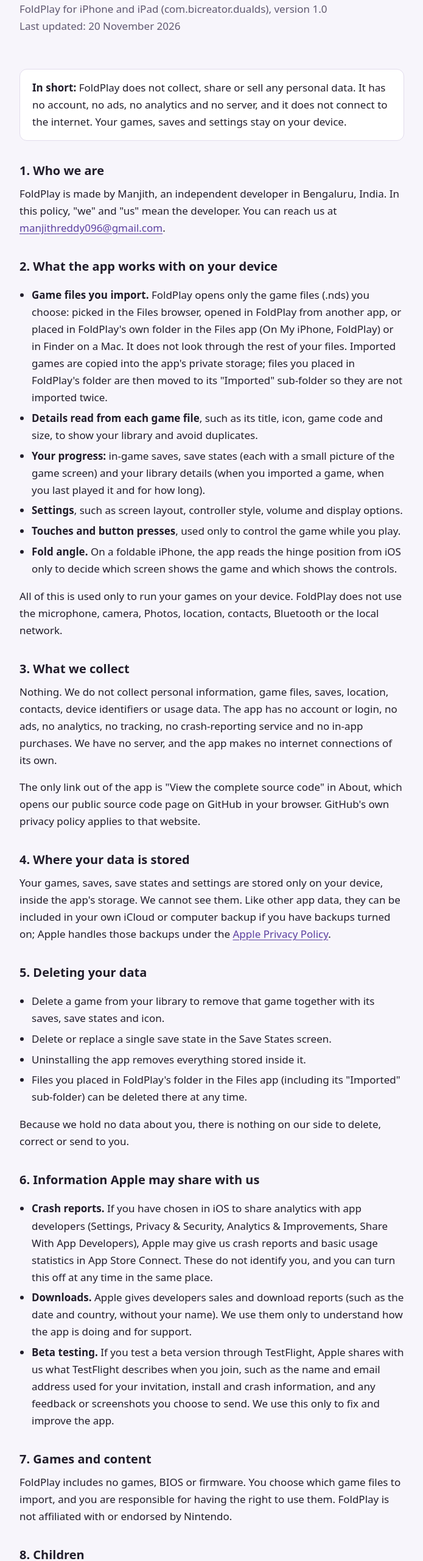
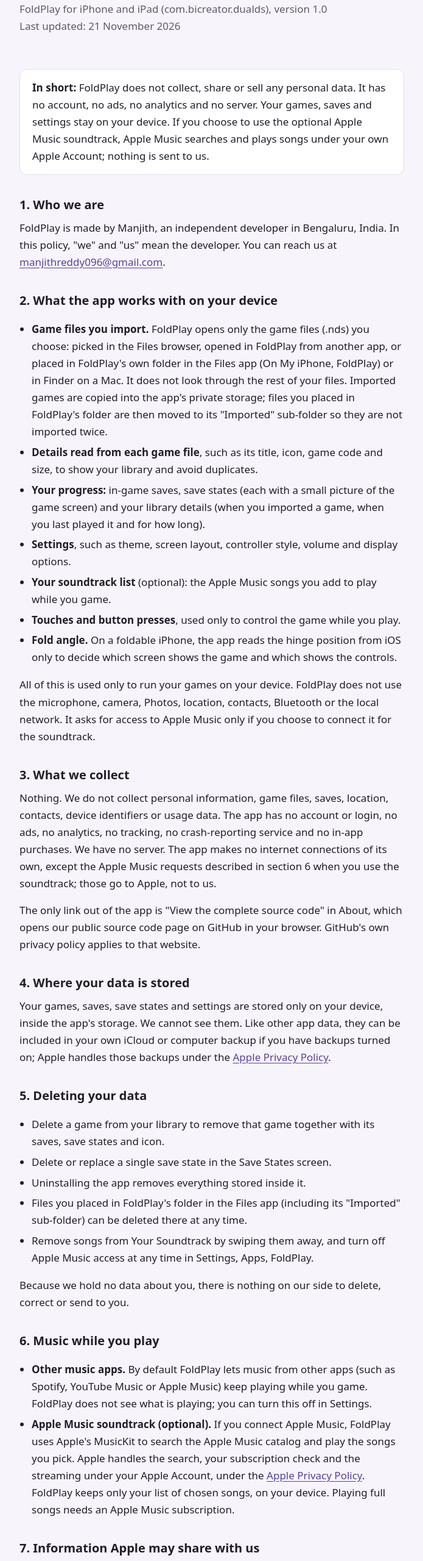
Before and after one commit to bi-creator/foldplay-privacy, a plain HTML site: page privacy.html in a window 1280 px wide. Shown: the part 100-2660 px from the top of the page at 61% size, without its empty margins (292-987 px from the left). Drawn offline with Linux system fonts and the light colour scheme.

Commit message:
Privacy policy: optional Apple Music soundtrack, music from other apps, themes (21 November 2026)
Co-Authored-By: Claude Opus 5.5 <noreply@anthropic.com>
Claude-Session: https://claude.ai/code/session_01XA6WVmMX3pDCBHDgGvdHVV

```diff
--- a/privacy.html
+++ b/privacy.html
@@ -4,7 +4,7 @@
 <meta charset="utf-8">
 <meta name="viewport" content="width=device-width, initial-scale=1">
 <title>Privacy Policy: FoldPlay</title>
-<meta name="description" content="Privacy policy for the FoldPlay app for iPhone and iPad. The app collects no personal data and does not connect to the internet; your games and saves stay on your device.">
+<meta name="description" content="Privacy policy for the FoldPlay app for iPhone and iPad. The app collects no personal data; your games and saves stay on your device. The optional Apple Music soundtrack is handled by Apple.">
 <meta name="color-scheme" content="light dark">
 <style>
 :root{--bg:#f7f5fb;--fg:#211d2b;--muted:#5f5870;--accent:#5b3fa0;--card:#ffffff;--line:#e2dcec;--focus:#1a56c4}
@@ -34,11 +34,11 @@ footer{color:var(--muted);font-size:.9375rem;border-top:1px solid var(--line);ma
 <header>
   <p class="meta"><a href="/">FoldPlay</a></p>
   <h1>Privacy Policy</h1>
-  <p class="meta">FoldPlay for iPhone and iPad (com.bicreator.dualds), version 1.0<br>Last updated: 20 November 2026</p>
+  <p class="meta">FoldPlay for iPhone and iPad (com.bicreator.dualds), version 1.0<br>Last updated: 21 November 2026</p>
 </header>
 <main id="main">
   <div class="summary" role="note">
-    <p style="margin:0"><strong>In short:</strong> FoldPlay does not collect, share or sell any personal data. It has no account, no ads, no analytics and no server, and it does not connect to the internet. Your games, saves and settings stay on your device.</p>
+    <p style="margin:0"><strong>In short:</strong> FoldPlay does not collect, share or sell any personal data. It has no account, no ads, no analytics and no server. Your games, saves and settings stay on your device. If you choose to use the optional Apple Music soundtrack, Apple Music searches and plays songs under your own Apple Account; nothing is sent to us.</p>
   </div>
 
   <h2>1. Who we are</h2>
@@ -49,14 +49,15 @@ footer{color:var(--muted);font-size:.9375rem;border-top:1px solid var(--line);ma
     <li><strong>Game files you import.</strong> FoldPlay opens only the game files (.nds) you choose: picked in the Files browser, opened in FoldPlay from another app, or placed in FoldPlay's own folder in the Files app (On My iPhone, FoldPlay) or in Finder on a Mac. It does not look through the rest of your files. Imported games are copied into the app's private storage; files you placed in FoldPlay's folder are then moved to its "Imported" sub-folder so they are not imported twice.</li>
     <li><strong>Details read from each game file</strong>, such as its title, icon, game code and size, to show your library and avoid duplicates.</li>
     <li><strong>Your progress:</strong> in-game saves, save states (each with a small picture of the game screen) and your library details (when you imported a game, when you last played it and for how long).</li>
-    <li><strong>Settings</strong>, such as screen layout, controller style, volume and display options.</li>
+    <li><strong>Settings</strong>, such as theme, screen layout, controller style, volume and display options.</li>
+    <li><strong>Your soundtrack list</strong> (optional): the Apple Music songs you add to play while you game.</li>
     <li><strong>Touches and button presses</strong>, used only to control the game while you play.</li>
     <li><strong>Fold angle.</strong> On a foldable iPhone, the app reads the hinge position from iOS only to decide which screen shows the game and which shows the controls.</li>
   </ul>
-  <p>All of this is used only to run your games on your device. FoldPlay does not use the microphone, camera, Photos, location, contacts, Bluetooth or the local network.</p>
+  <p>All of this is used only to run your games on your device. FoldPlay does not use the microphone, camera, Photos, location, contacts, Bluetooth or the local network. It asks for access to Apple Music only if you choose to connect it for the soundtrack.</p>
 
   <h2>3. What we collect</h2>
-  <p>Nothing. We do not collect personal information, game files, saves, location, contacts, device identifiers or usage data. The app has no account or login, no ads, no analytics, no tracking, no crash-reporting service and no in-app purchases. We have no server, and the app makes no internet connections of its own.</p>
+  <p>Nothing. We do not collect personal information, game files, saves, location, contacts, device identifiers or usage data. The app has no account or login, no ads, no analytics, no tracking, no crash-reporting service and no in-app purchases. We have no server. The app makes no internet connections of its own, except the Apple Music requests described in section 6 when you use the soundtrack; those go to Apple, not to us.</p>
   <p>The only link out of the app is "View the complete source code" in About, which opens our public source code page on GitHub in your browser. GitHub's own privacy policy applies to that website.</p>
 
   <h2>4. Where your data is stored</h2>
@@ -68,26 +69,33 @@ footer{color:var(--muted);font-size:.9375rem;border-top:1px solid var(--line);ma
     <li>Delete or replace a single save state in the Save States screen.</li>
     <li>Uninstalling the app removes everything stored inside it.</li>
     <li>Files you placed in FoldPlay's folder in the Files app (including its "Imported" sub-folder) can be deleted there at any time.</li>
+    <li>Remove songs from Your Soundtrack by swiping them away, and turn off Apple Music access at any time in Settings, Apps, FoldPlay.</li>
   </ul>
   <p>Because we hold no data about you, there is nothing on our side to delete, correct or send to you.</p>
 
-  <h2>6. Information Apple may share with us</h2>
+  <h2>6. Music while you play</h2>
+  <ul>
+    <li><strong>Other music apps.</strong> By default FoldPlay lets music from other apps (such as Spotify, YouTube Music or Apple Music) keep playing while you game. FoldPlay does not see what is playing; you can turn this off in Settings.</li>
+    <li><strong>Apple Music soundtrack (optional).</strong> If you connect Apple Music, FoldPlay uses Apple's MusicKit to search the Apple Music catalog and play the songs you pick. Apple handles the search, your subscription check and the streaming under your Apple Account, under the <a href="https://www.apple.com/legal/privacy/">Apple Privacy Policy</a>. FoldPlay keeps only your list of chosen songs, on your device. Playing full songs needs an Apple Music subscription.</li>
+  </ul>
+
+  <h2>7. Information Apple may share with us</h2>
   <ul>
     <li><strong>Crash reports.</strong> If you have chosen in iOS to share analytics with app developers (Settings, Privacy &amp; Security, Analytics &amp; Improvements, Share With App Developers), Apple may give us crash reports and basic usage statistics in App Store Connect. These do not identify you, and you can turn this off at any time in the same place.</li>
     <li><strong>Downloads.</strong> Apple gives developers sales and download reports (such as the date and country, without your name). We use them only to understand how the app is doing and for support.</li>
     <li><strong>Beta testing.</strong> If you test a beta version through TestFlight, Apple shares with us what TestFlight describes when you join, such as the name and email address used for your invitation, install and crash information, and any feedback or screenshots you choose to send. We use this only to fix and improve the app.</li>
   </ul>
 
-  <h2>7. Games and content</h2>
+  <h2>8. Games and content</h2>
   <p>FoldPlay includes no games, BIOS or firmware. You choose which game files to import, and you are responsible for having the right to use them. FoldPlay is not affiliated with or endorsed by Nintendo.</p>
 
-  <h2>8. Children</h2>
+  <h2>9. Children</h2>
   <p>We do not knowingly collect information from anyone, including children. Because the app collects no personal data at all, it does not collect any from children.</p>
 
-  <h2>9. Changes to this policy</h2>
+  <h2>10. Changes to this policy</h2>
   <p>If the app changes in a way that affects your privacy, we will update this page and the date at the top before or when that version is released. Continued use of a later version means the updated policy applies to it.</p>
 
-  <h2>10. Contact</h2>
+  <h2>11. Contact</h2>
   <p>Questions about this policy or the app: <a href="mailto:manjithreddy096@gmail.com">manjithreddy096@gmail.com</a><br>Manjith, Bengaluru, India.</p>
 </main>
 <footer>
```
Also changed, not shown: index.html (+3 -2 lines), 1 other file.
